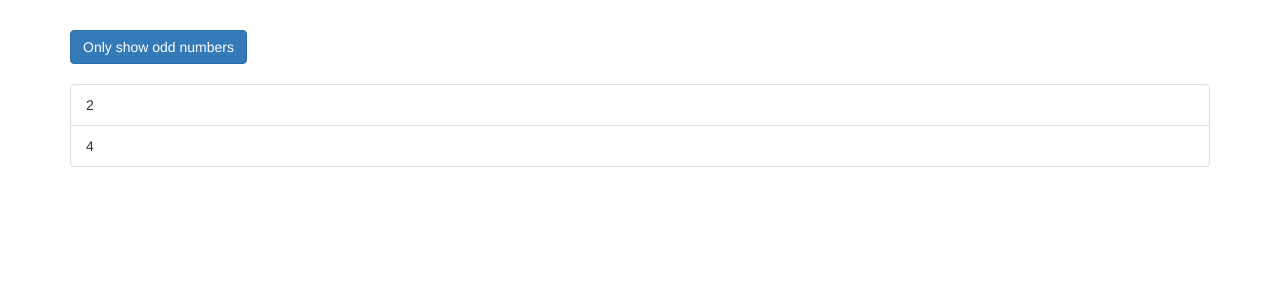
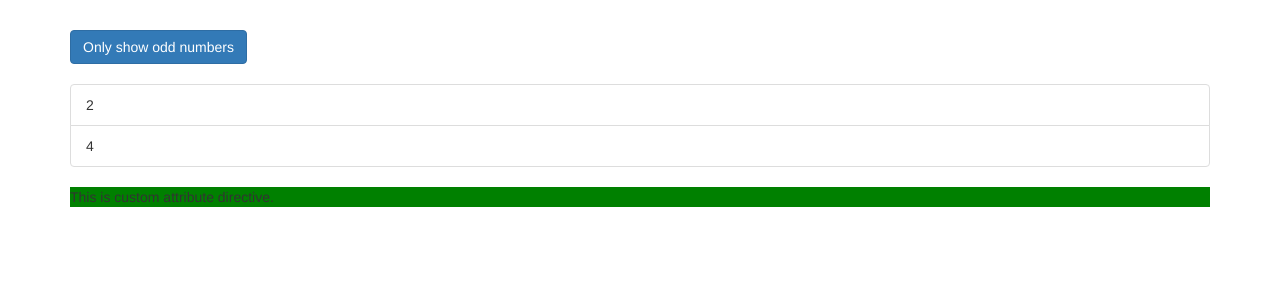
Before and after one commit to InSeongH85/udemy-angular, an Angular app in the folder directives-start/: page / in a window 1280 px wide. Shown: the top 300 px of the page. Built offline with nearby package versions, Linux system fonts and the light colour scheme.

Commit message:
Created custom attribute directive.

```diff
--- a/directives-start/src/app/app.component.html
+++ b/directives-start/src/app/app.component.html
@@ -23,6 +23,8 @@
           </li>
         </div>
       </ul>
+      <!-- custom attribute directive -->
+      <p appBasicHighlight>This is custom attribute directive.</p>
       <ng-template [ngIf]="onlyOdd">
         <p>Only odd</p>
       </ng-template>
--- a/directives-start/src/app/app.module.ts
+++ b/directives-start/src/app/app.module.ts
@@ -4,10 +4,12 @@ import { FormsModule } from '@angular/forms';
 
 
 import { AppComponent } from './app.component';
+import { BasicHighlightDirective } from './basic-highlight/basic-highlight.directive';
 
 @NgModule({
   declarations: [
-    AppComponent
+    AppComponent,
+    BasicHighlightDirective
   ],
   imports: [
     BrowserModule,
--- /dev/null
+++ b/directives-start/src/app/basic-highlight/basic-highlight.directive.ts
@@ -0,0 +1,13 @@
+import { Directive, ElementRef } from "@angular/core";
+
+@Directive({
+  // 속성!! directive 임을 알려주는 []
+  // 실제 사용할시에는 <p appBasicHighlight> </p> 와 같이 사용한다.
+  selector: '[appBasicHighlight]'
+})
+export class BasicHighlightDirective {
+  constructor(private element: ElementRef) { }
+  ngOnInit() {
+    this.element.nativeElement.style.backgroundColor = 'green'
+  }
+}
```
